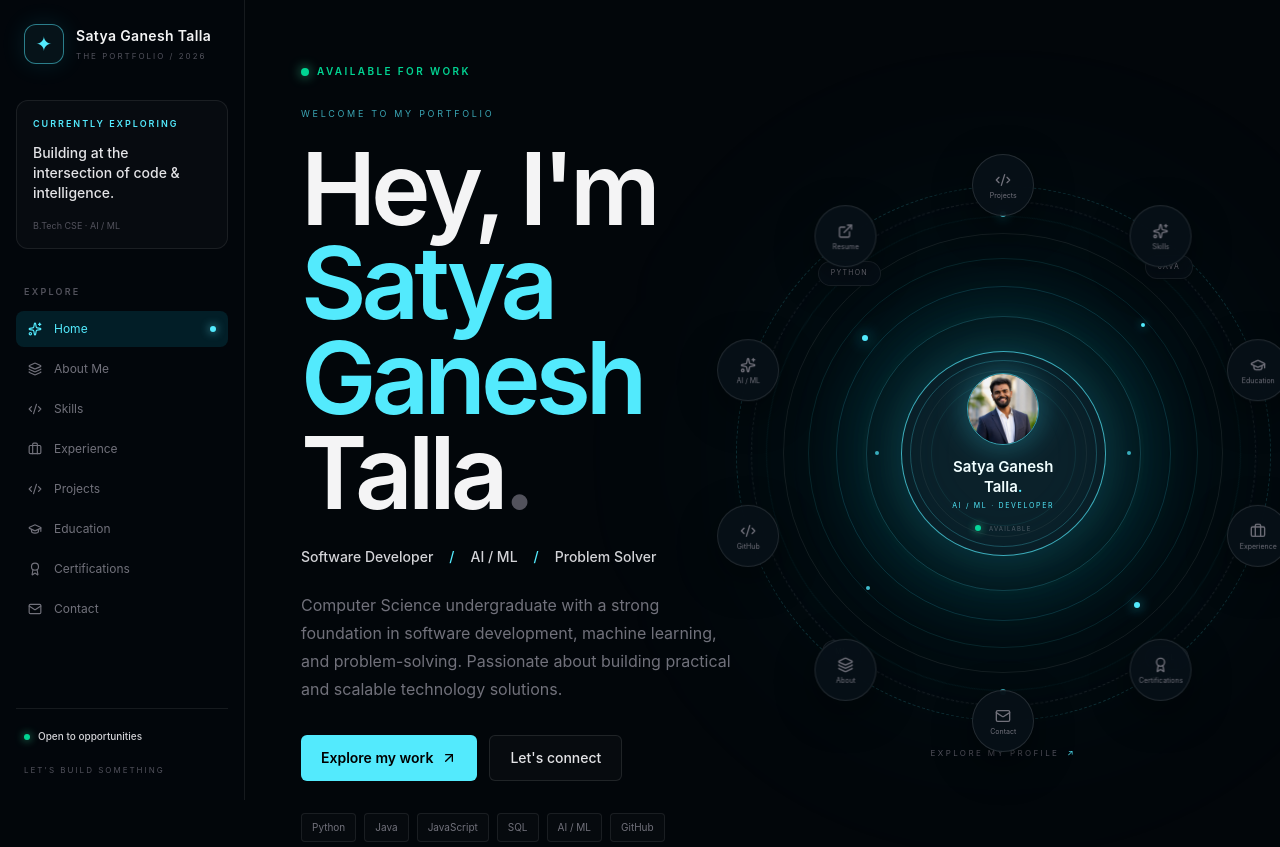
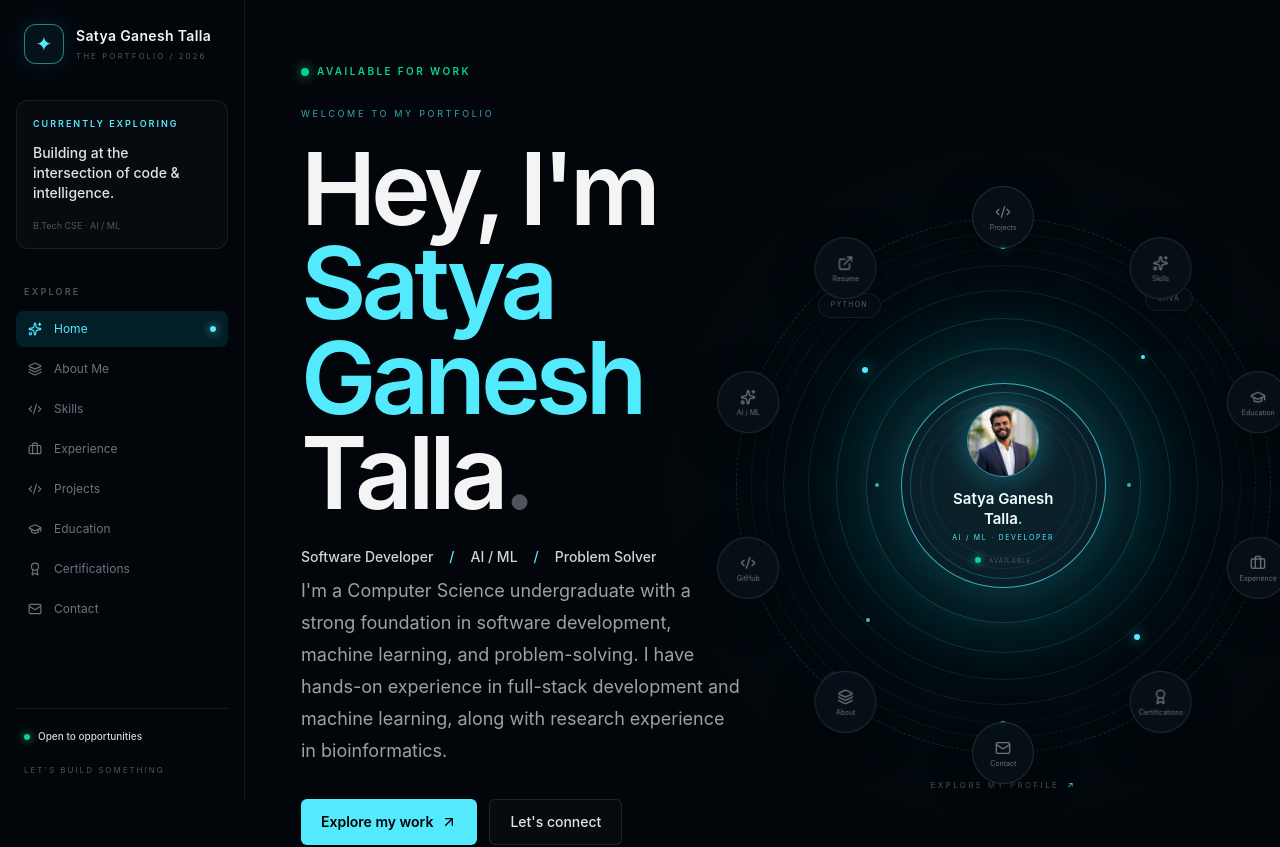
Before and after one commit to TallaSatyaGanesh/portfolio, a React app: page / in a window 1280 px wide. Shown: the top 847 px of the page. Built offline with nearby package versions, Linux system fonts and the light colour scheme; the HTML template or start-up script is replaced by a standard one.

Commit message:
Refine About section design

```diff
--- a/src/App.jsx
+++ b/src/App.jsx
@@ -441,11 +441,8 @@ function App() {
                 <span>Problem Solver</span>
               </div>
 
-              <p className="mt-6 max-w-xl text-sm leading-7 text-zinc-500 sm:text-base">
-                Computer Science undergraduate with a strong foundation in
-                software development, machine learning, and problem-solving.
-                Passionate about building practical and scalable technology
-                solutions.
+              <p className="mt-2 max-w-2xl text-base leading-7 text-zinc-400 sm:text-lg sm:leading-8">
+                  I'm a Computer Science undergraduate with a strong foundation in software development, machine learning, and problem-solving. I have hands-on experience in full-stack development and machine learning, along with research experience in bioinformatics.
               </p>
 
               <div className="mt-8 flex flex-wrap gap-3">
```
